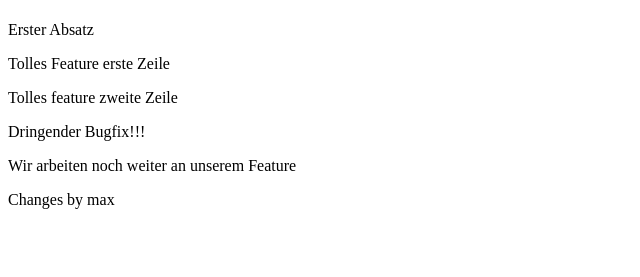
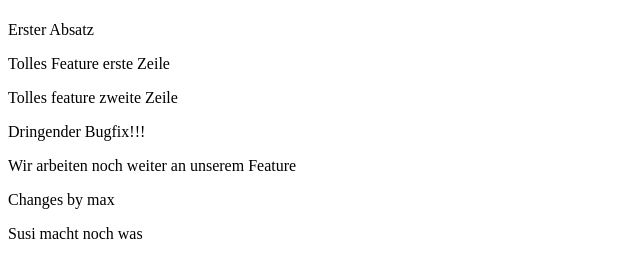
Before and after one commit to janamoser06/gitrepo_max_g2, a plain HTML site: page index.html in a window 1280 px wide. Shown: the part 59-336 px from the top of the page, without its empty margins (0-640 px from the left). Drawn offline with Linux system fonts and the light colour scheme.

Commit message:
susi macht was

```diff
--- a/index.html
+++ b/index.html
@@ -13,6 +13,7 @@
 <p>Dringender Bugfix!!!</p>
 <p>Wir arbeiten noch weiter an unserem Feature</p>
 <p>Changes by max</p>
+<p> Susi macht noch was</p>
 
 </body>
 </html>
```
